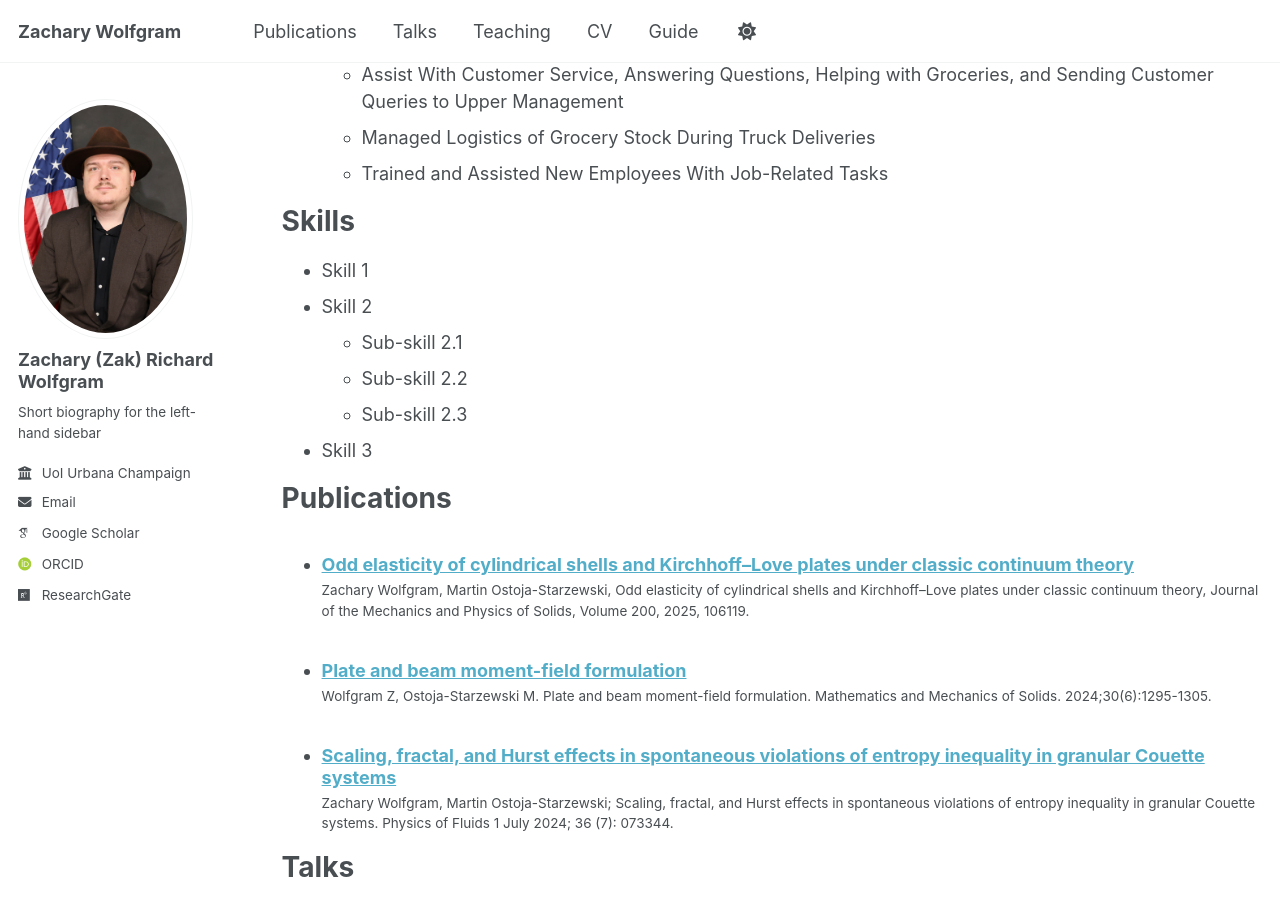
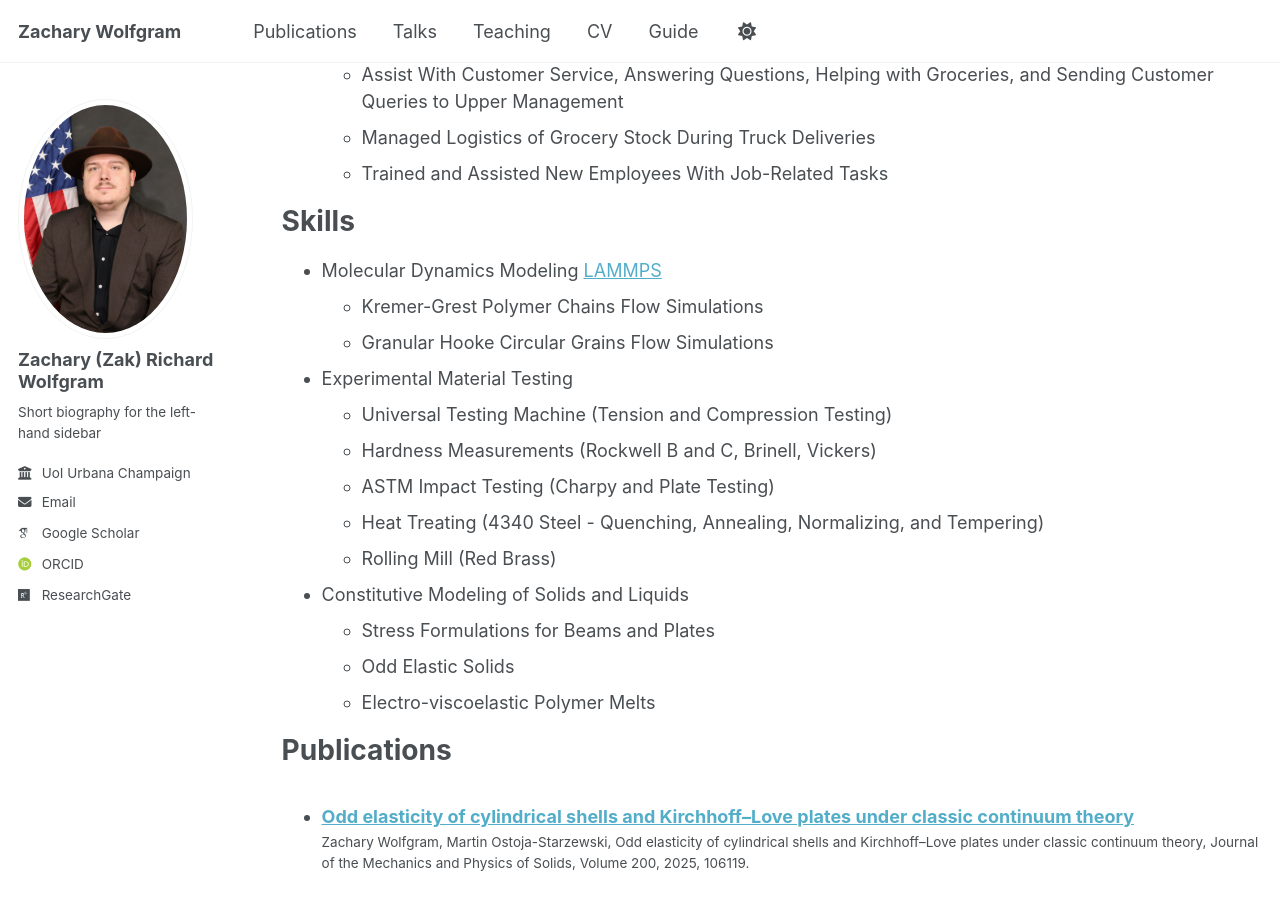
Before and after one commit to ZWolfgram/Zwolfgram.github.io, a Jekyll site: the page built from _pages/cv.md, in a window 1280 px wide and 900 px high, scrolled down 2002 px. Built offline with Jekyll 4.4.1, drawn with Linux system fonts in a browser that asks for light colours; some web fonts are replaced.

Commit message:
Update cv.md

```diff
--- a/_pages/cv.md
+++ b/_pages/cv.md
@@ -74,12 +74,19 @@ Duties include:
 
 Skills
 ======
-* Skill 1
-* Skill 2
-  * Sub-skill 2.1
-  * Sub-skill 2.2
-  * Sub-skill 2.3
-* Skill 3
+* Molecular Dynamics Modeling [LAMMPS](https://www.lammps.org/#gsc.tab=0)
+  * Kremer-Grest Polymer Chains Flow Simulations
+  * Granular Hooke Circular Grains Flow Simulations
+* Experimental Material Testing
+  * Universal Testing Machine (Tension and Compression Testing)
+  * Hardness Measurements (Rockwell B and C, Brinell, Vickers)
+  * ASTM Impact Testing (Charpy and Plate Testing)
+  * Heat Treating (4340 Steel - Quenching, Annealing, Normalizing, and Tempering)
+  * Rolling Mill (Red Brass)
+* Constitutive Modeling of Solids and Liquids
+  * Stress Formulations for Beams and Plates
+  * Odd Elastic Solids
+  * Electro-viscoelastic Polymer Melts
 
 Publications
 ======
```
